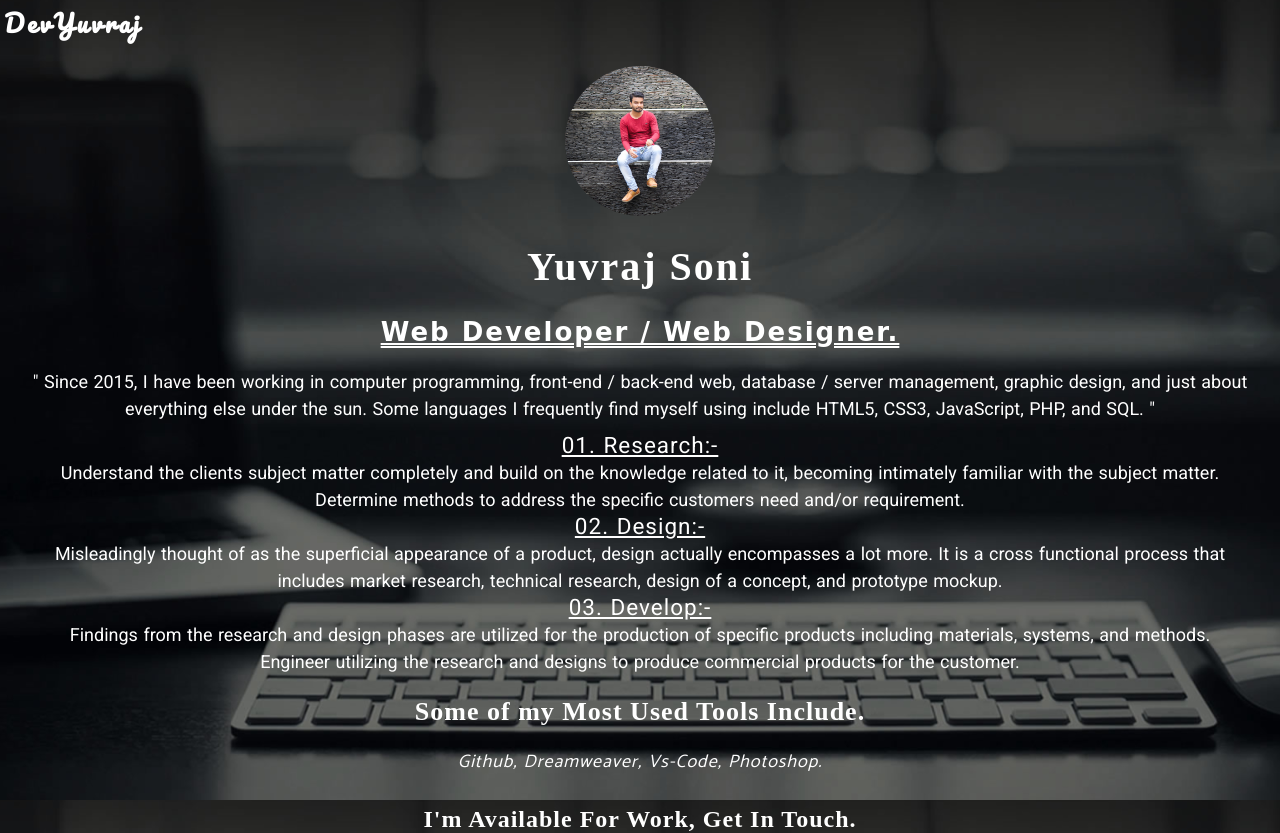
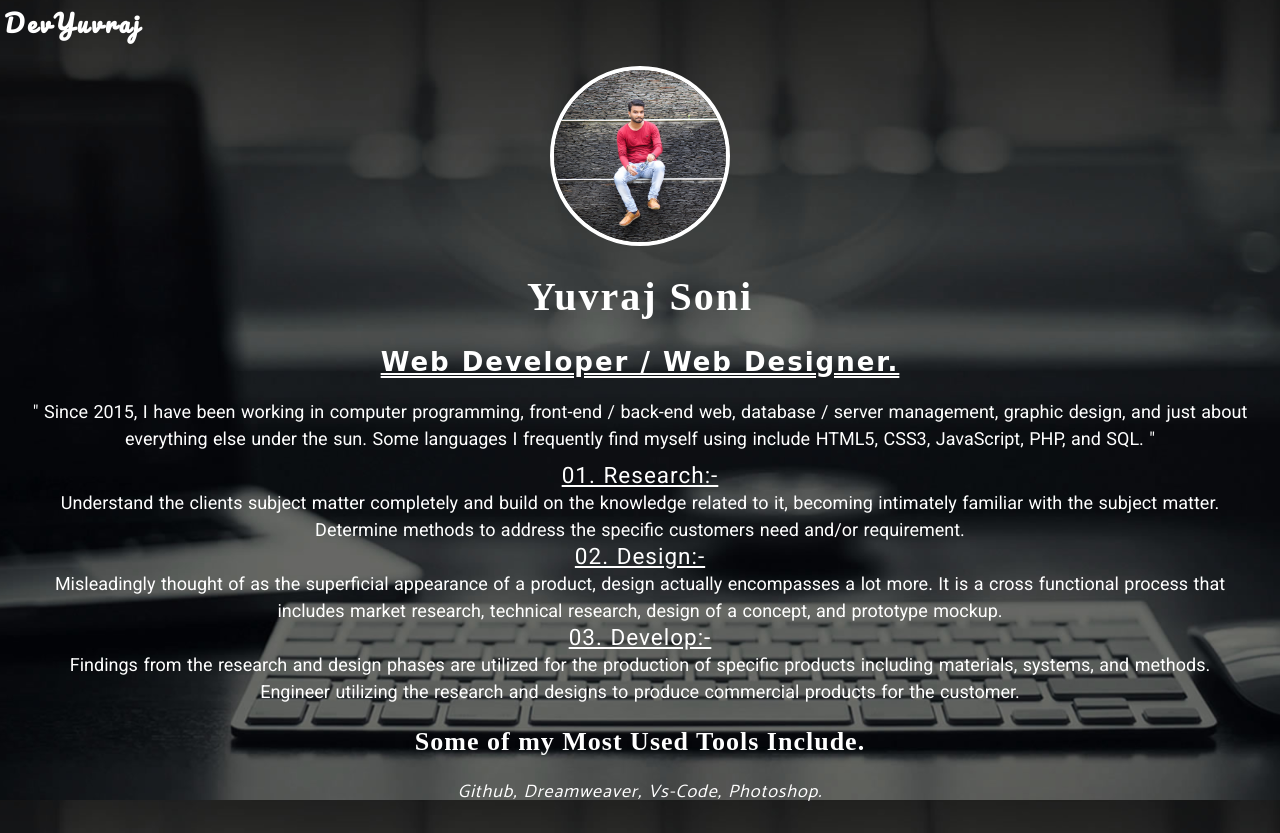
Before and after one commit to yuvrajsoni/devyuvraj.github.io, a plain HTML site: page index.html in a window 1280 px wide. Shown: the top 833 px of the page. Drawn offline with Linux system fonts and the light colour scheme; a web font is replaced by a local one.

Commit message:
img-border

```diff
--- a/style.css
+++ b/style.css
@@ -65,8 +65,9 @@ nav h1 a:hover/*hover over on navbrand*/
 .container-img
 {
 	border-radius: 50%;/*it create full ronded border*/
-	width: 150px;/*set image width 150px*/
-	height: 150px;/*set image height 150px;*/
+	width: 180px;/*set image width 150px*/
+	height: 180px;/*set image height 150px;*/
+	border: solid 4px #FFFFFF; /*white border on img*/
 }
 
 /* styling base line of heading h2 element */
```
